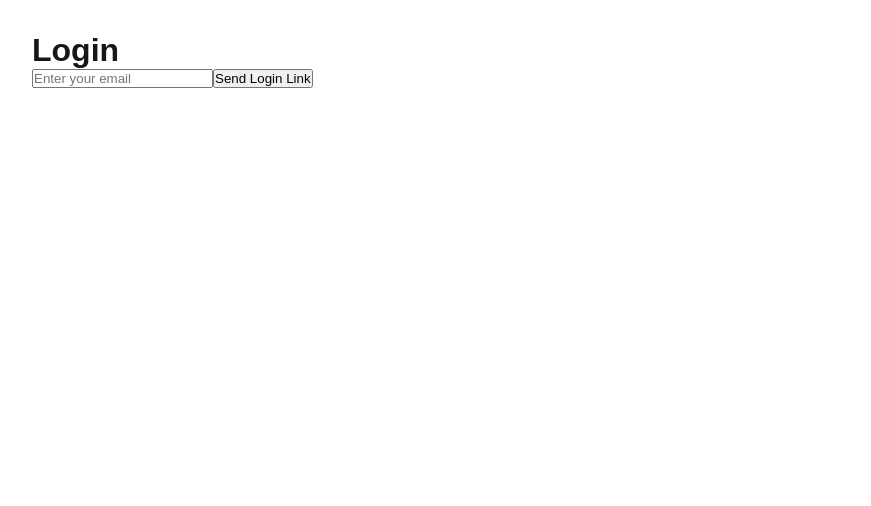
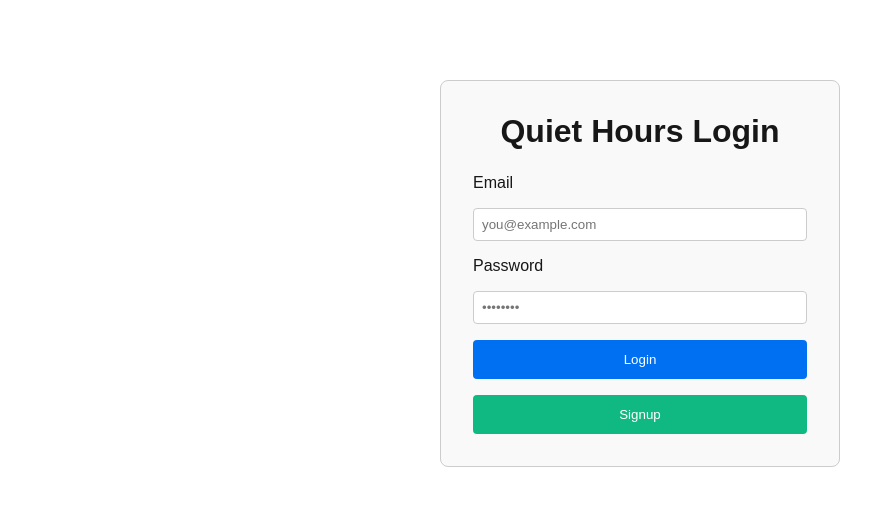
Before and after one commit to SHISHIR1507/quiet_hours_scheduler, a Next.js app: page /auth in a window 1280 px wide. Shown: the top 506 px of the page, without its empty margins (0-871 px from the left). Built offline with nearby package versions, Linux system fonts and the light colour scheme; no server answers.

Commit message:
auth and redirectn through spb

```diff
--- a/src/app/auth/page.js
+++ b/src/app/auth/page.js
@@ -1,29 +1,125 @@
 "use client";
+
 import { useState } from "react";
+import { useRouter } from "next/navigation";
 import { supabase } from "@/lib/supabaseClient";
 
 export default function AuthPage() {
+  const router = useRouter();
+
   const [email, setEmail] = useState("");
+  const [password, setPassword] = useState("");
+  const [loading, setLoading] = useState(false);
+  const [message, setMessage] = useState("");
 
-  const handleLogin = async () => {
-    const { error } = await supabase.auth.signInWithOtp({ email });
+  // Sign up new user
+  const handleSignup = async (e) => {
+    e.preventDefault();
+    setLoading(true);
+
+    const { error } = await supabase.auth.signUp({ email, password });
+
     if (error) {
-      alert(error.message);
+      setMessage(error.message);
     } else {
-      alert("Check your email for the login link!");
+      setMessage("✅ Signup successful! Please check your email to confirm.");
     }
+
+    setLoading(false);
+  };
+
+  // Login existing user
+  const handleLogin = async (e) => {
+    e.preventDefault();
+    setLoading(true);
+
+    const { data, error } = await supabase.auth.signInWithPassword({
+      email,
+      password,
+    });
+
+    if (error) {
+      setMessage(error.message);
+    } else {
+      setMessage("✅ Login successful! Redirecting...");
+      router.push("/dashboard");
+    }
+
+    setLoading(false);
   };
 
   return (
-    <div style={{ padding: "2rem" }}>
-      <h1>Login</h1>
-      <input
-        type="email"
-        placeholder="Enter your email"
-        value={email}
-        onChange={(e) => setEmail(e.target.value)}
-      />
-      <button onClick={handleLogin}>Send Login Link</button>
+    <div
+      style={{
+        maxWidth: "400px",
+        margin: "5rem auto",
+        padding: "2rem",
+        border: "1px solid #ccc",
+        borderRadius: "8px",
+        backgroundColor: "#f9f9f9",
+      }}
+    >
+      <h1 style={{ textAlign: "center", marginBottom: "1.5rem" }}>
+        Quiet Hours Login
+      </h1>
+
+      <form style={{ display: "flex", flexDirection: "column", gap: "1rem" }}>
+        <label>Email</label>
+        <input
+          type="email"
+          placeholder="you@example.com"
+          value={email}
+          onChange={(e) => setEmail(e.target.value)}
+          required
+          style={{ padding: "0.5rem", borderRadius: "4px", border: "1px solid #ccc" }}
+        />
+
+        <label>Password</label>
+        <input
+          type="password"
+          placeholder="••••••••"
+          value={password}
+          onChange={(e) => setPassword(e.target.value)}
+          required
+          style={{ padding: "0.5rem", borderRadius: "4px", border: "1px solid #ccc" }}
+        />
+
+        <button
+          onClick={handleLogin}
+          disabled={loading}
+          style={{
+            padding: "0.75rem",
+            backgroundColor: "#0070f3",
+            color: "white",
+            border: "none",
+            borderRadius: "4px",
+            cursor: "pointer",
+          }}
+        >
+          {loading ? "Logging in..." : "Login"}
+        </button>
+
+        <button
+          onClick={handleSignup}
+          disabled={loading}
+          style={{
+            padding: "0.75rem",
+            backgroundColor: "#10b981",
+            color: "white",
+            border: "none",
+            borderRadius: "4px",
+            cursor: "pointer",
+          }}
+        >
+          {loading ? "Signing up..." : "Signup"}
+        </button>
+      </form>
+
+      {message && (
+        <p style={{ marginTop: "1rem", textAlign: "center", color: "red" }}>
+          {message}
+        </p>
+      )}
     </div>
   );
 }
```
